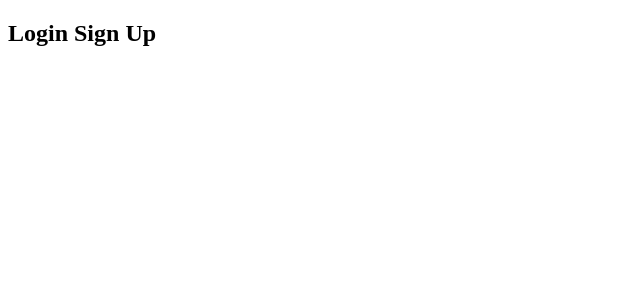
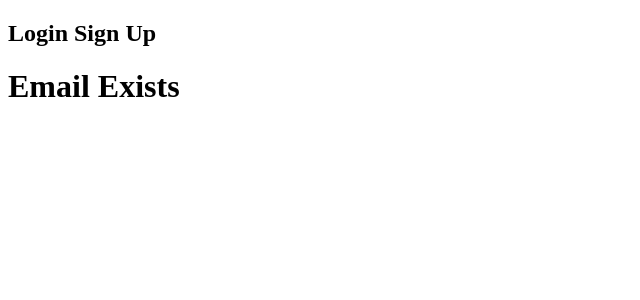
Before and after one commit to jcee-io/Massport, a React app: page /error/exists in a window 1280 px wide. Shown: the top 300 px of the page, without its empty margins (0-640 px from the left). Built offline with nearby package versions, Linux system fonts and the light colour scheme; no server answers; the HTML template or start-up script is replaced by a standard one.

Commit message:
create error page when trying to create account with duplicate email

```diff
--- /dev/null
+++ b/src/Components/EmailExists.jsx
@@ -0,0 +1,7 @@
+import React from 'react';
+
+const EmailExists = () => (
+  <h1>Email Exists</h1>
+);
+
+export default EmailExists;
--- a/src/index.jsx
+++ b/src/index.jsx
@@ -4,6 +4,7 @@ import { BrowserRouter, Switch, Route } from 'react-router-dom';
 import Home from './Components/Home';
 import Secret from './Components/Secret';
 import Login from './Components/Login';
+import EmailExists from './Components/EmailExists';
 
 class Main extends Component {
   constructor() {
@@ -39,6 +40,7 @@ class Main extends Component {
             <Route exact path="/" component={Home} />
             <Route path="/auth/login" component={Login} />
             <Route path="/user" component={Secret} />
+            <Route path="/error/exists" component={EmailExists} />
           </Switch>
         </BrowserRouter>
       </div>
```
